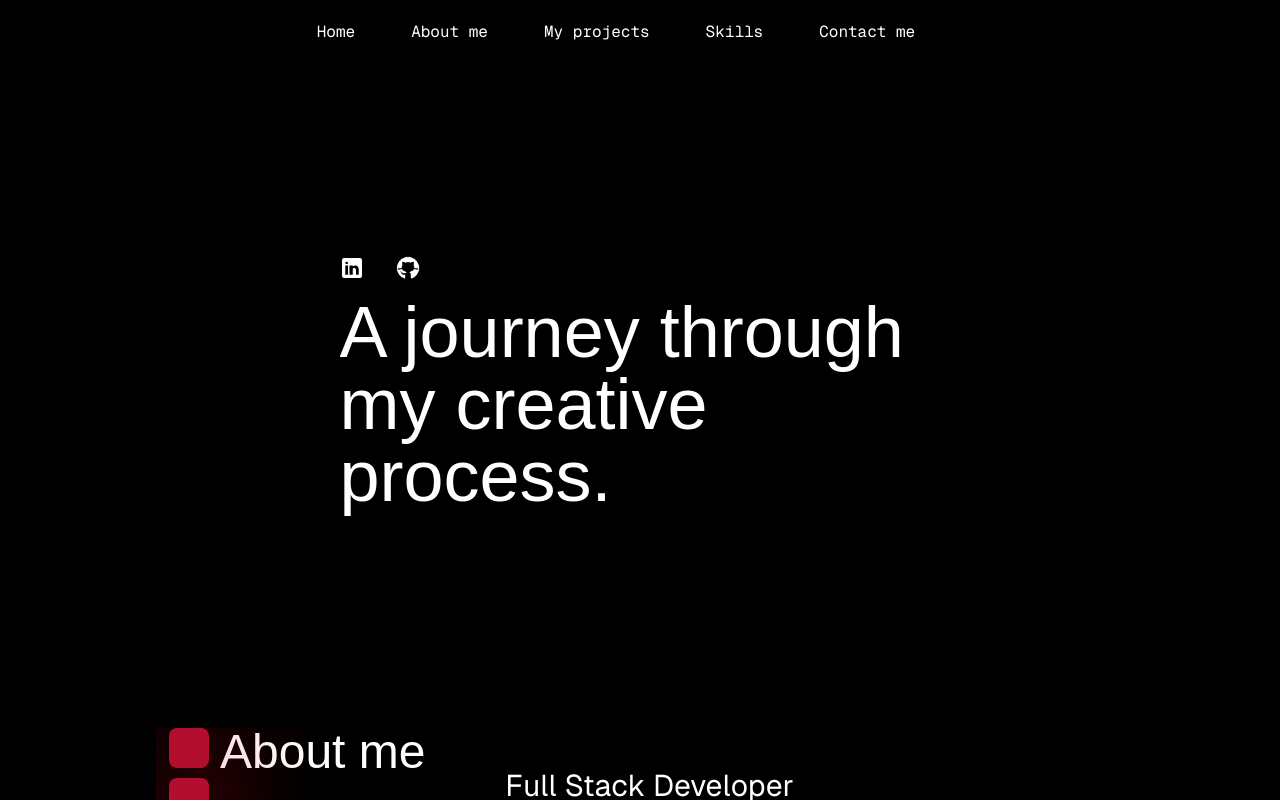
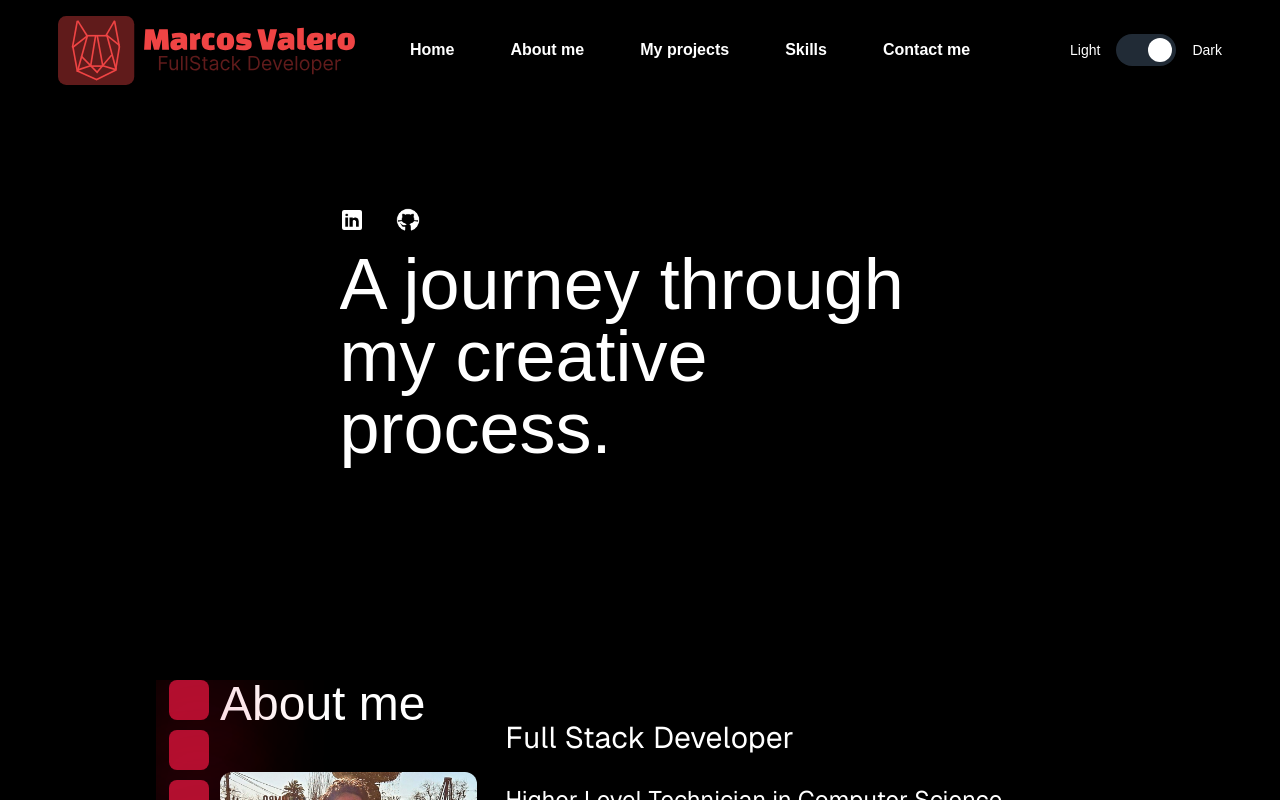
Before and after one commit to Raxter98/mi-portafolio, a Next.js app: page / in a window 1280 px wide. Shown: the top 800 px of the page. Built offline with nearby package versions, Linux system fonts and the light colour scheme.

Commit message:
modificaciones al portafolio navbar

```diff
--- a/app/globals.css
+++ b/app/globals.css
@@ -3,34 +3,26 @@
 @tailwind utilities;
 
 :root {
-  --background: #ffffff;
-  --foreground: #171717;
-}
-
-@media (prefers-color-scheme: dark) {
-  :root {
-    --background: #0a0a0a;
-    --foreground: #ededed;
-  }
-}
-
-@font-face {
-  font-family: 'shikamaru';
-  src: url('/fonts/shikamaru.otf') format('opentype'),
-  url('/fonts/shikamaru.ttf') format('truetype');
-  font-weight: normal;
-  font-style: normal;
+  --background-light: white; /* Color de fondo en modo claro */
+  --foreground-light: black; /* Color de texto en modo claro */
+  --background-dark: black;  /* Color de fondo en modo oscuro */
+  --foreground-dark: white;  /* Color de texto en modo oscuro */
 }
 
 body {
-  color: var(--foreground);
-  background: var(--background);
-  font-family: Arial, Helvetica, sans-serif;
+  background-color: var(--background-light);
+  color: var(--foreground-light);
+  font-family: 'DefaultFont', sans-serif;
   overflow-x: hidden;
+  transition: background-color 0.3s, color 0.3s; /* Transición suave entre colores */
+}
+
+.text-custom {
+  font-family: var(--font-default);
+  font-weight: 600; /* Semi-bold */
+}
 
 
-
-}
 
 html {
   scroll-behavior: smooth;
--- a/components/nav/page.tsx
+++ b/components/nav/page.tsx
@@ -2,13 +2,18 @@
 
 import { useEffect, useState } from "react"
 import AplicacionIcon from "@/components/menuButton/page";
-
+import Switcher from "../switcher/switcher";
 
 
 export default function Navbar(){
 
     const [toggle, setToggle] = useState(false)
 
+    const [isChecked, setIsChecked] = useState(false)
+
+  const handleCheckboxChange = () => {
+    setIsChecked(!isChecked)
+  }
 
 
     const hidden =() =>{
@@ -32,10 +37,29 @@ export default function Navbar(){
 
 
     return (
-      <div>
-        <div className="hidden md:flex mt-4">
-              <ul className="md:inline-flex    ">
-                <li className="text-white transition transform  md:hover:-translate-y-1 motion-reduce:transition-none motion-reduce:hover:transform-none font-[family-name:var(--font-geist-mono)] rounded md:mr-12 hover:text-black hover:bg-gray-50 md:p-1 p-1">
+      <div className="fixed z-50 bg-white dark:bg-black text-black  dark:text-white">
+
+
+        <div className="hidden mt-4 md:inline-flex justify-items-center items-center gap-x-12">
+<div>
+
+        <img
+          alt=""
+          src={"logoMarcos.svg"}
+          width={300}
+          height={300}
+          className=""
+          />
+</div>
+
+
+        <div>
+
+
+              <ul className="md:inline-flex gap-x-12">
+
+
+                <li className="text-black  dark:text-white transition transform  md:hover:-translate-y-1 motion-reduce:transition-none motion-reduce:hover:transform-none text-custom rounded  hover:text-black hover:bg-gray-50 md:p-1 p-1">
                   <button onClick={() => scrollView("home")}>
                     <span className="block hover:translate-x-4 transition transform motion-reduce:transition-none motion-reduce:hover:transform-none md:hover:translate-x-0">
                       Home
@@ -43,28 +67,28 @@ export default function Navbar(){
                   </button>
                 </li>
 
-                <li className="text-white transition transform md:hover:-translate-y-1 motion-reduce:transition-none motion-reduce:hover:transform-none font-[family-name:var(--font-geist-mono)] rounded md:mr-12 hover:text-black hover:bg-gray-50 md:p-1 p-1">
+                <li className="text-black  dark:text-white transition transform md:hover:-translate-y-1 motion-reduce:transition-none motion-reduce:hover:transform-none text-custom rounded  hover:text-black hover:bg-gray-50 md:p-1 p-1">
                   <button onClick={() => scrollView("about")}>
                     <span className="block hover:translate-x-4 transition transform motion-reduce:transition-none motion-reduce:hover:transform-none md:hover:translate-x-0">
                       About me
                     </span>
                   </button>
                 </li>
-                <li className="text-white transition transform md:hover:-translate-y-1 motion-reduce:transition-none motion-reduce:hover:transform-none font-[family-name:var(--font-geist-mono)] rounded md:mr-12 hover:text-black hover:bg-gray-50 md:p-1 p-1">
+                <li className="text-black  dark:text-white transition transform md:hover:-translate-y-1 motion-reduce:transition-none motion-reduce:hover:transform-none text-custom rounded  hover:text-black hover:bg-gray-50 md:p-1 p-1">
                   <button onClick={() => scrollView("projects")}>
                     <span className="block hover:translate-x-4 transition transform motion-reduce:transition-none motion-reduce:hover:transform-none md:hover:translate-x-0">
                       My projects
                     </span>
                   </button>
                 </li>
-                <li className="text-white transition transform md:hover:-translate-y-1 motion-reduce:transition-none motion-reduce:hover:transform-none font-[family-name:var(--font-geist-mono)] rounded md:mr-12 hover:text-black hover:bg-gray-50 md:p-1 p-1">
+                <li className="text-black  dark:text-white transition transform md:hover:-translate-y-1 motion-reduce:transition-none motion-reduce:hover:transform-none text-custom rounded  hover:text-black hover:bg-gray-50 md:p-1 p-1">
                   <button onClick={() => scrollView("skills")}>
                     <span className="block hover:translate-x-4 transition transform motion-reduce:transition-none motion-reduce:hover:transform-none md:hover:translate-x-0">
                       Skills
                     </span>
                   </button>
                 </li>
-                <li className="text-white transition transform md:hover:-translate-y-1 motion-reduce:transition-none motion-reduce:hover:transform-none font-[family-name:var(--font-geist-mono)] rounded md:mr-12 hover:text-black hover:bg-gray-50 md:p-1 p-1">
+                <li className="text-black  dark:text-white transition transform md:hover:-translate-y-1 motion-reduce:transition-none motion-reduce:hover:transform-none text-custom rounded  hover:text-black hover:bg-gray-50 md:p-1 p-1">
                   <button onClick={() => scrollView("contact")}>
                     <span className="block hover:translate-x-4 transition transform motion-reduce:transition-none motion-reduce:hover:transform-none md:hover:translate-x-0">
                       Contact me
@@ -72,6 +96,16 @@ export default function Navbar(){
                   </button>
                 </li>
               </ul>
+              </div>
+
+
+<div>
+
+
+</div>
+              <Switcher/>
+
+
           </div>
 
 
@@ -80,14 +114,14 @@ export default function Navbar(){
 
 
           <div className="md:hidden fixed z-50">
-<div className=" text-white hover:text-[#1a1a1a]">
+<div className=" text-black  dark:text-white   hover:text-[#1a1a1a]">
 <button onClick={()=>hidden()}>
 
           <AplicacionIcon/>
 </button>
 </div>
               <ul className={toggle ? "md:inline-flex": "hidden"}>
-                <li className="text-white transition transform  md:hover:-translate-y-1 motion-reduce:transition-none motion-reduce:hover:transform-none font-[family-name:var(--font-geist-mono)] rounded md:mr-12 hover:text-black hover:bg-gray-50 md:p-1 p-1">
+                <li className="text-black  dark:text-white transition transform  md:hover:-translate-y-1 motion-reduce:transition-none motion-reduce:hover:transform-none text-custom rounded md:mr-12 hover:text-black hover:bg-gray-50 md:p-1 p-1">
                   <button onClick={() => scrollView("home")}>
                     <span className="block hover:translate-x-4 transition transform motion-reduce:transition-none motion-reduce:hover:transform-none md:hover:translate-x-0">
                       Home
@@ -95,28 +129,28 @@ export default function Navbar(){
                   </button>
                 </li>
 
-                <li className="text-white transition transform md:hover:-translate-y-1 motion-reduce:transition-none motion-reduce:hover:transform-none font-[family-name:var(--font-geist-mono)] rounded md:mr-12 hover:text-black hover:bg-gray-50 md:p-1 p-1">
+                <li className="text-black  dark:text-white transform md:hover:-translate-y-1 motion-reduce:transition-none motion-reduce:hover:transform-none text-custom rounded md:mr-12 hover:text-black hover:bg-gray-50 md:p-1 p-1">
                   <button onClick={() => scrollView("about")}>
                     <span className="block hover:translate-x-4 transition transform motion-reduce:transition-none motion-reduce:hover:transform-none md:hover:translate-x-0">
                       About me
                     </span>
                   </button>
                 </li>
-                <li className="text-white transition transform md:hover:-translate-y-1 motion-reduce:transition-none motion-reduce:hover:transform-none font-[family-name:var(--font-geist-mono)] rounded md:mr-12 hover:text-black hover:bg-gray-50 md:p-1 p-1">
+                <li className="text-black  dark:text-white transform md:hover:-translate-y-1 motion-reduce:transition-none motion-reduce:hover:transform-none text-custom rounded md:mr-12 hover:text-black hover:bg-gray-50 md:p-1 p-1">
                   <button onClick={() => scrollView("projects")}>
                     <span className="block hover:translate-x-4 transition transform motion-reduce:transition-none motion-reduce:hover:transform-none md:hover:translate-x-0">
                       My projects
                     </span>
                   </button>
                 </li>
-                <li className="text-white transition transform md:hover:-translate-y-1 motion-reduce:transition-none motion-reduce:hover:transform-none font-[family-name:var(--font-geist-mono)] rounded md:mr-12 hover:text-black hover:bg-gray-50 md:p-1 p-1">
+                <li className="text-black  dark:text-white transition transform md:hover:-translate-y-1 motion-reduce:transition-none motion-reduce:hover:transform-none text-custom rounded md:mr-12 hover:text-black hover:bg-gray-50 md:p-1 p-1">
                   <button onClick={() => scrollView("skills")}>
                     <span className="block hover:translate-x-4 transition transform motion-reduce:transition-none motion-reduce:hover:transform-none md:hover:translate-x-0">
                       Skills
                     </span>
                   </button>
                 </li>
-                <li className="text-white transition transform md:hover:-translate-y-1 motion-reduce:transition-none motion-reduce:hover:transform-none font-[family-name:var(--font-geist-mono)] rounded md:mr-12 hover:text-black hover:bg-gray-50 md:p-1 p-1">
+                <li className="text-black  dark:text-white transition transform md:hover:-translate-y-1 motion-reduce:transition-none motion-reduce:hover:transform-none text-custom rounded md:mr-12 hover:text-black hover:bg-gray-50 md:p-1 p-1">
                   <button onClick={() => scrollView("contact")}>
                     <span className="block hover:translate-x-4 transition transform motion-reduce:transition-none motion-reduce:hover:transform-none md:hover:translate-x-0">
                       Contact me
--- /dev/null
+++ b/components/switcher/switcher.tsx
@@ -0,0 +1,61 @@
+import React, { useState, useEffect } from 'react'
+
+const Switcher= () => {
+  const [isChecked, setIsChecked] = useState(true)
+
+  const handleCheckboxChange = () => {
+    setIsChecked(!isChecked)
+  }
+
+  useEffect(() => {
+    if (isChecked) {
+      document.documentElement.classList.add("dark");
+    } else {
+      document.documentElement.classList.remove("dark");
+    }
+  }, [isChecked]);
+
+  useEffect(() => {
+    // Cambiar el color de fondo y texto del body según el tema
+    if (isChecked) {
+      document.body.style.backgroundColor = 'var(--background-dark)';
+      document.body.style.color = 'var(--foreground-dark)';
+    } else {
+      document.body.style.backgroundColor = 'var(--background-light)';
+      document.body.style.color = 'var(--foreground-light)';
+    }
+  }, [isChecked]);
+
+
+  return (
+    <>
+      <label className='themeSwitcherTwo relative inline-flex cursor-pointer select-none items-center'>
+        <input
+          type='checkbox'
+          checked={isChecked}
+          onChange={handleCheckboxChange}
+          className='sr-only'
+        />
+        <span className='label flex items-center text-sm font-medium text-black  dark:text-white'>
+          Light
+        </span>
+        <span
+          className={`slider mx-4 flex h-8 w-[60px] items-center rounded-full p-1 duration-200 ${
+            isChecked ? 'bg-[#212b36]' : 'bg-[#CCCCCE]'
+          }`}
+        >
+          <span
+            className={`dot h-6 w-6 rounded-full bg-white duration-200 ${
+              isChecked ? 'translate-x-[28px]' : ''
+            }`}
+          ></span>
+        </span>
+        <span className='label flex items-center text-sm font-medium text-black  dark:text-white'>
+          Dark
+        </span>
+      </label>
+    </>
+  )
+}
+
+export default Switcher
--- a/tailwind.config.js
+++ b/tailwind.config.js
@@ -1,6 +1,7 @@
 /** @type {import('tailwindcss').Config} */
 module.exports = {
   content: ['./app/**/*.{js,ts,jsx,tsx}', './components/**/*.{js,ts,jsx,tsx}'],
+  darkMode: "class",
   theme: {
     extend: {},
   },
```
Also changed, not shown: public/logoMarcos.svg (added).
